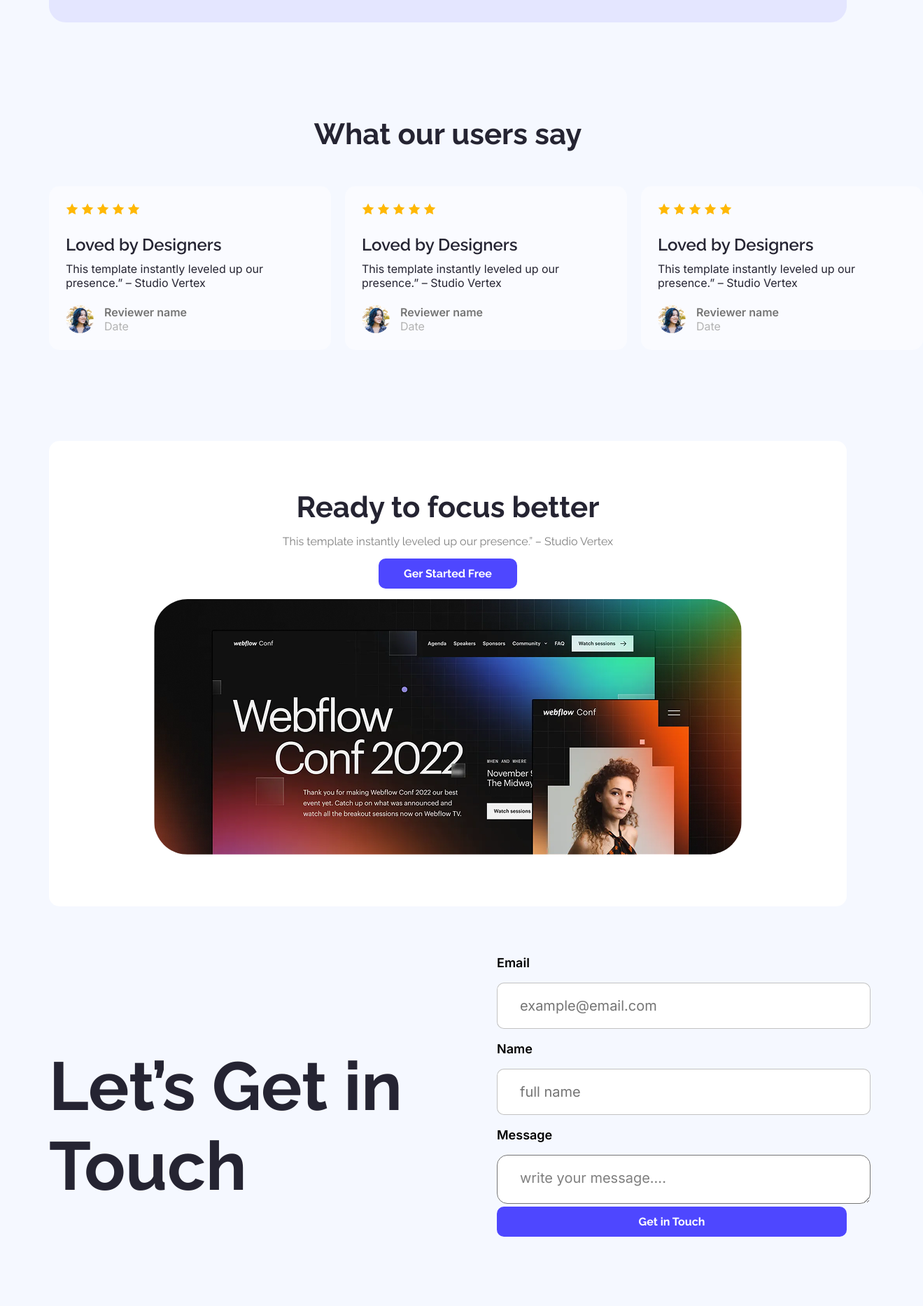
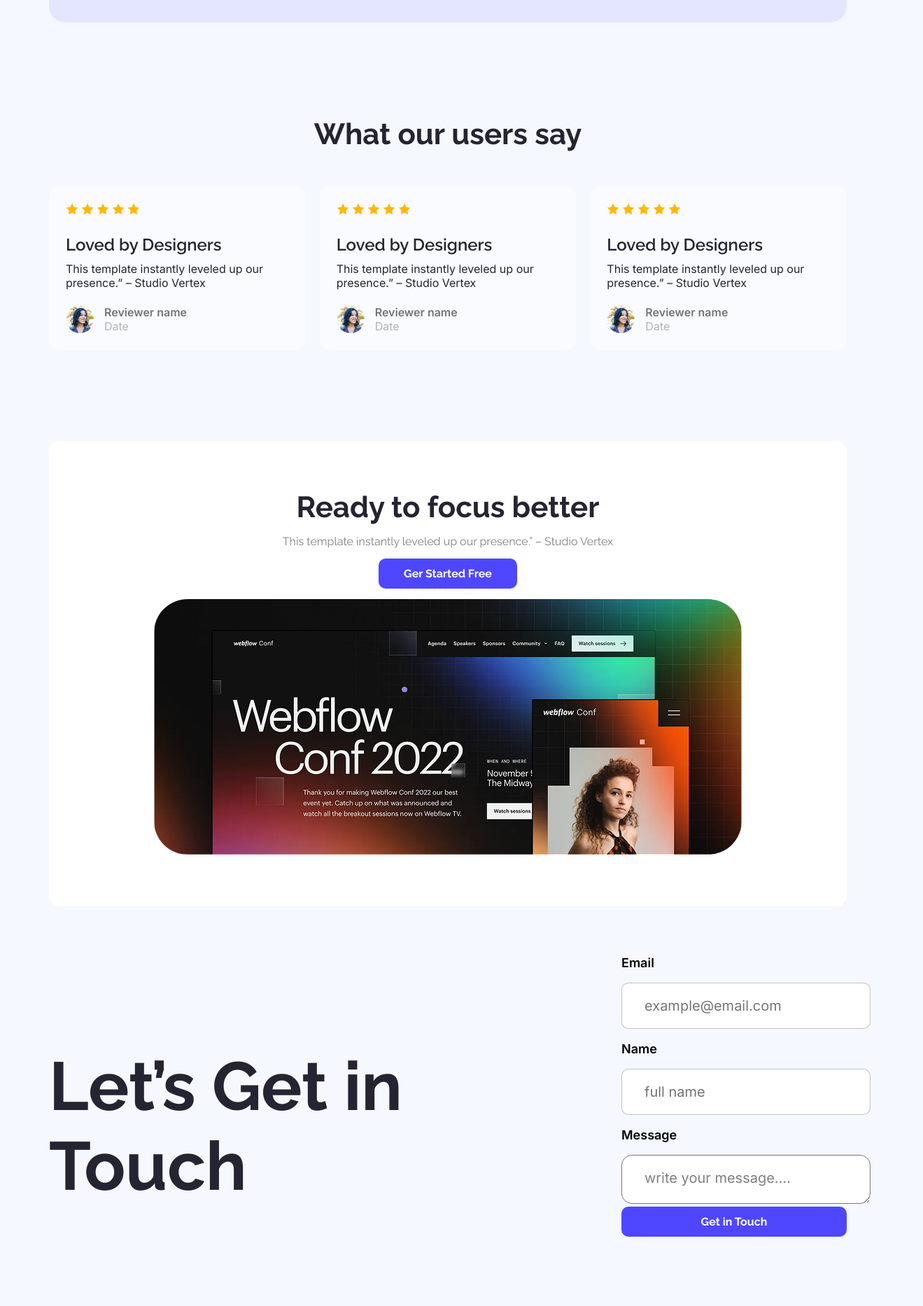
Before and after one commit to mahid-sketch/i-m-coding-for-my-life, a plain HTML site: page index.html in a window 1280 px wide. Shown: the part 1513-3379 px from the top of the page at 70% size, 1319 px wide, since content can reach past the window. Drawn offline with Linux system fonts and the light colour scheme.

Commit message:
fixed card section

```diff
--- a/index.html
+++ b/index.html
@@ -3,7 +3,7 @@
 <head>
     <meta charset="UTF-8">
     <meta name="viewport" content="width=device-width, initial-scale=1.0">
-    <title>Document</title>
+    <title>Assainment</title>
     <link rel="preconnect" href="https://fonts.googleapis.com">
 <link rel="preconnect" href="https://fonts.gstatic.com" crossorigin>
 <link href="https://fonts.googleapis.com/css2?family=Inter:ital,opsz,wght@0,14..32,100..900;1,14..32,100..900&family=Open+Sans:ital,wght@0,300..800;1,300..800&family=Raleway:ital,wght@0,100..900;1,100..900&display=swap" rel="stylesheet">
--- a/styles/styles.css
+++ b/styles/styles.css
@@ -194,7 +194,6 @@ nav{
     color: #252432;
     font-size: 16px;
     font-weight: normal;
-    width: 300px;
 
 }
 .card-little-main{
@@ -267,11 +266,11 @@ nav{
 .form-info{
     padding: 70px 0;
     margin-left: 115px;
-    width: 500px;
+
 }
 label{
     display: block;
-    width: 500px;
+
 }
 input{
     padding: 20px 0;
```
